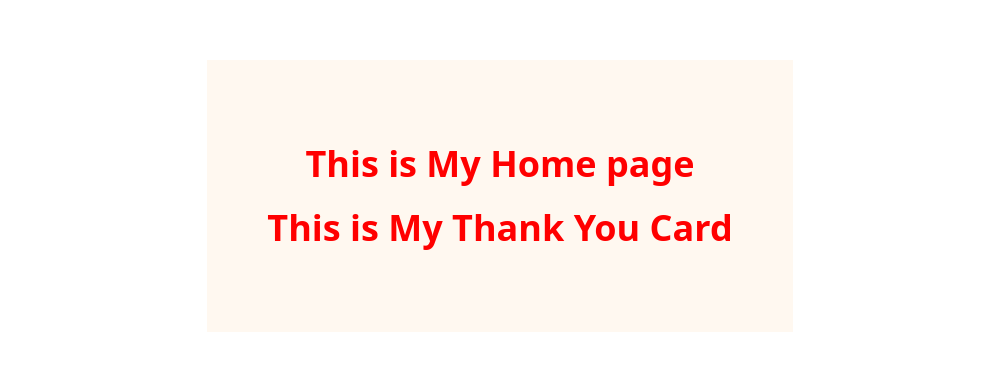
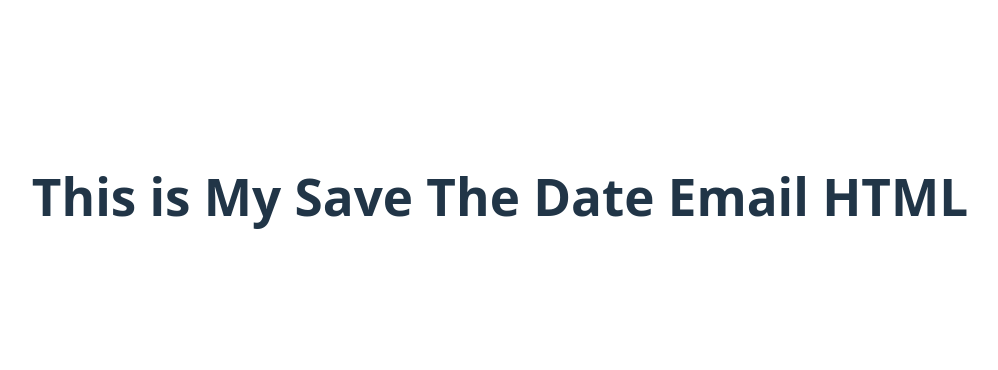
Before and after one commit to duongstephon/tong-duong, a React (Vite) app: page / in a window 1280 px wide. Shown: the part 204-574 px from the top of the page, without its empty margins (140-1138 px from the left). Built offline with nearby package versions, Linux system fonts and the light colour scheme.

Commit message:
added save the date back in for email html

```diff
--- a/src/App.jsx
+++ b/src/App.jsx
@@ -1,6 +1,7 @@
 import { useState } from 'react'
 import Home from './Components/Home/Home'
 import './App.css'
+import SaveTheDate from './Components/SaveTheDate/SaveTheDate'
 
 function App() {
   const [count, setCount] = useState(0)
@@ -8,7 +9,8 @@ function App() {
   return (
     <>
       <div>
-         <Home/>
+         {/* <Home/> */}
+         <SaveTheDate/>
       </div>
     </>
   )
--- /dev/null
+++ b/src/Components/SaveTheDate/SaveTheDate.jsx
@@ -0,0 +1,10 @@
+import React from 'react';
+import '../../Components/SaveTheDate/SaveTheDate.scss'
+
+export default function SaveTheDate() {
+    return (
+    <div className="save-the-date">
+        <h1>This is My Save The Date Email HTML</h1>
+    </div>
+    );
+}
--- /dev/null
+++ b/src/Components/SaveTheDate/SaveTheDate.scss
@@ -0,0 +1,31 @@
+@import '../../styles/mixins';
+
+.Save-The-Date {
+  padding: 20px;
+  background: grey;
+
+  h1 {
+    font-size: 24px;
+    color: #333;
+  }
+
+  p {
+    font-size: 16px;
+    color: #555;
+  }
+
+@include desktop {
+    padding: 60px;
+    max-width: 900px;
+    margin: 0 auto;
+
+    h1 {
+      font-size: 36px;
+      color: blue;
+    }
+
+    p {
+      font-size: 18px;
+    }
+  }
+}
--- a/src/Components/ThankYou/ThankYou.jsx
+++ b/src/Components/ThankYou/ThankYou.jsx
@@ -3,8 +3,8 @@ import './ThankYou.scss';
 
 export default function ThankYou() {
     return (
-    <div className="Thank-You">
-        <h1>This is My Thank You Card</h1>
+    <div className="thank-you">
+        <h1>This is My Thank You Navigation</h1>
     </div>
     );
 }
```
Also changed, not shown: 1 other file (tests, documents, lock files or other folders).
